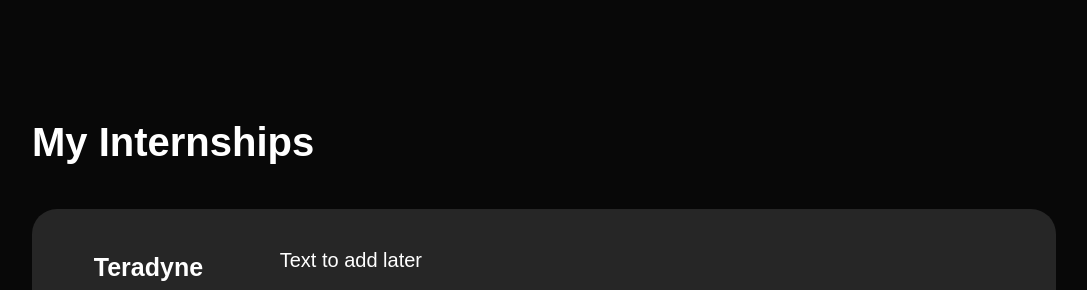
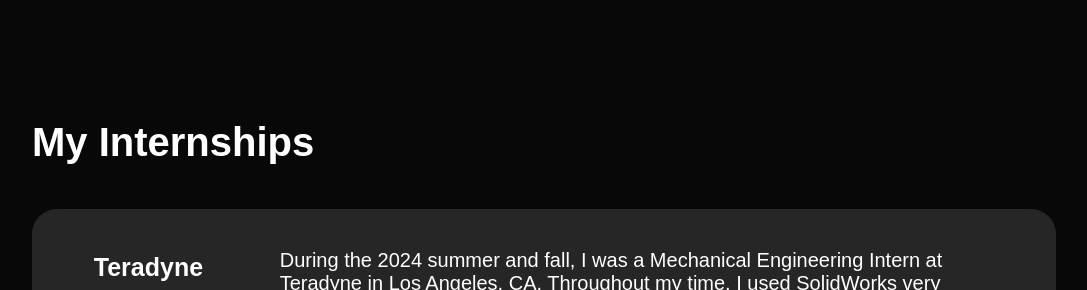
Before and after one commit to vvadmark/vvadmark.github.io, a plain HTML site: page index.html in a window 1280 px wide. Shown: the part 2421-2711 px from the top of the page, without its empty margins (96-1183 px from the left). Drawn offline with Linux system fonts and the light colour scheme.

Commit message:
Teradyne Text

```diff
--- a/index.html
+++ b/index.html
@@ -133,7 +133,7 @@
                     <img src="Images/TeradyneLogo.png" style="max-width:90%;">
                 </div>
                 <div class="internships-col-2">
-                    <p>Text to add later</p>
+                    <p>During the 2024 summer and fall, I was a Mechanical Engineering Intern at Teradyne in Los Angeles, CA. Throughout my time, I used SolidWorks very extensively, from making automated cycling fixtures to prototyped instruments to costom Toolbox fasteners. My main project was manufacturing a modular test bench fixture so engineers could test and prototype instruments without the risk of damaging multi-million dollar equipment. I took ownership for designing, documenting, manufacturing, assembling, and verificating the fixture from start to finish. Other project included coordinating and conducting DV tests to make an existing system more sustainable, and creating a database for tens of thousands of production fasteners.</p>
                 </div>
             </div>
             <div class="internships-row">
```
